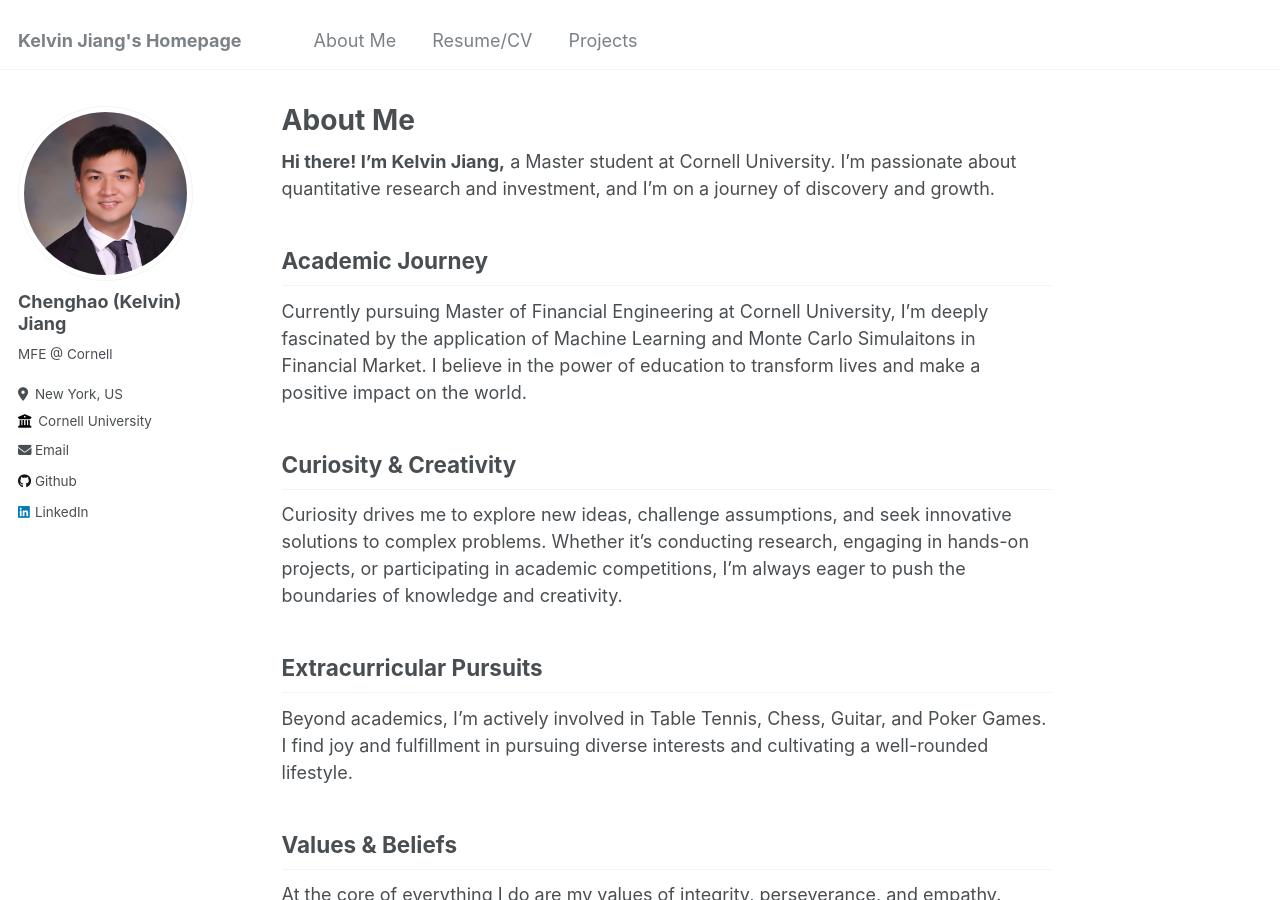
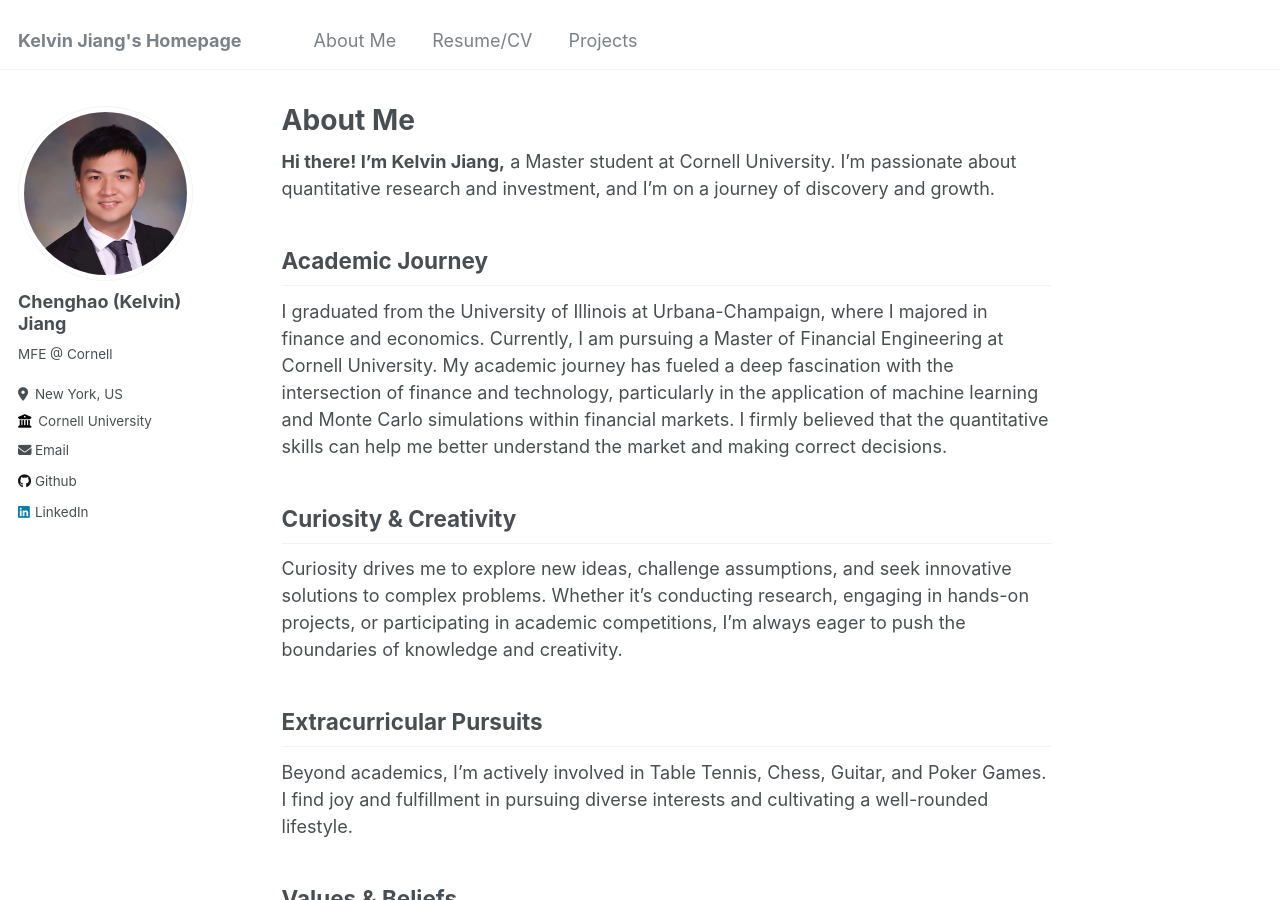
Before and after one commit to KelvinJ2567/kevin.github.io, a Jekyll site: the page built from _pages/aboutme.md, in a window 1280 px wide and 900 px high. Built offline with Jekyll 4.4.1, drawn with Linux system fonts in a browser that asks for light colours.

Commit message:
Update aboutme.md

```diff
--- a/_pages/aboutme.md
+++ b/_pages/aboutme.md
@@ -11,7 +11,7 @@ redirect_from:
 
 **Academic Journey**
 -----
-Currently pursuing Master of Financial Engineering at Cornell University, I'm deeply fascinated by the application of Machine Learning and Monte Carlo Simulaitons in Financial Market. I believe in the power of education to transform lives and make a positive impact on the world.
+I graduated from the University of Illinois at Urbana-Champaign, where I majored in finance and economics. Currently, I am pursuing a Master of Financial Engineering at Cornell University. My academic journey has fueled a deep fascination with the intersection of finance and technology, particularly in the application of machine learning and Monte Carlo simulations within financial markets. I firmly believed that the quantitative skills can help me better understand the market and making correct decisions.
 
 **Curiosity & Creativity**
 -----
```
